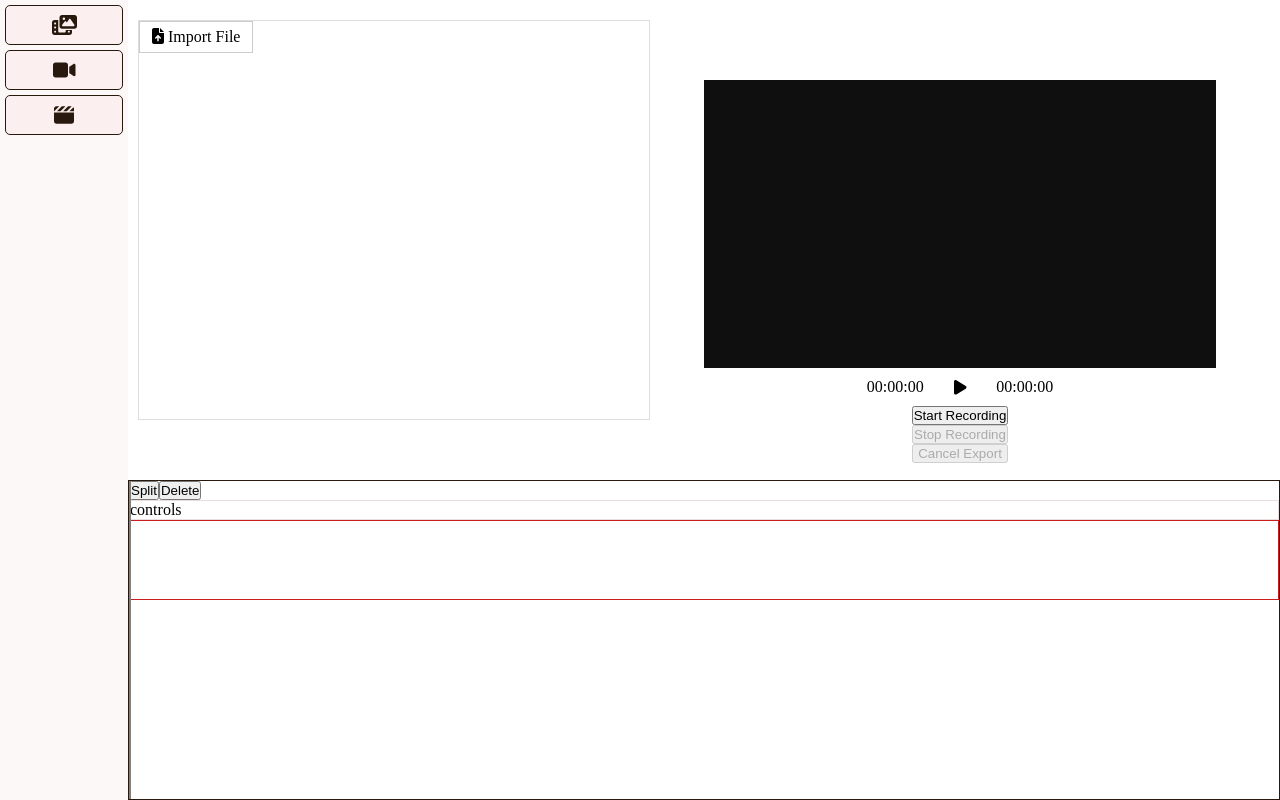
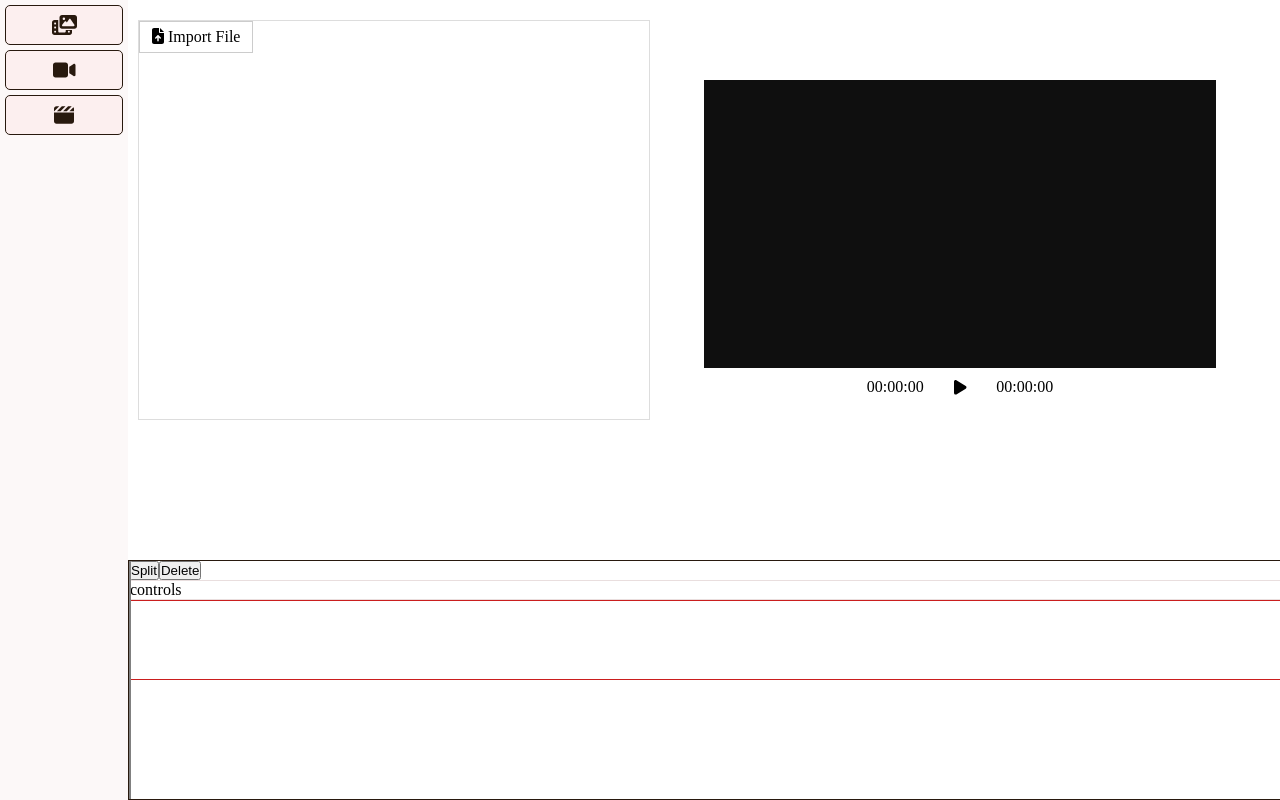
Before and after one commit to this-is-shreya/video-recorder-and-editor-with-auto-zoom, a React (Vite) app: page / in a window 1280 px wide. Built offline with nearby package versions, Linux system fonts and the light colour scheme.

Commit message:
removed zoom changes from split, trim, speedify. Fixed green screen in start of video load and resize issues. Added seekerPositionManuallyChanged and timelineWidth property.

```diff
--- a/src/App.css
+++ b/src/App.css
@@ -69,11 +69,10 @@ input[type="file"] {
   cursor: pointer;
 }
 .timeline {
-  position: fixed;
   bottom: 0;
+  position: absolute;
   border: 1px solid #28190e;
-  min-width: 90vw;
-  height: 40vh;
+  height: 30vh;
   margin-left: 10vw;
   overflow-y: auto;
   overflow-x: auto;
@@ -88,11 +87,10 @@ input[type="file"] {
   display: flex;
   align-items: center;
   height: 10vh;
-  width: 100%;
   border: 1px solid #ca1e1e;
   position: relative;
+  white-space: nowrap;
   overflow-x: auto;
-  white-space: nowrap;
 }
 
 .video-player {
--- a/src/App.jsx
+++ b/src/App.jsx
@@ -1,4 +1,4 @@
-import {  useEffect, useRef, useState } from "react";
+import { useEffect, useRef, useState } from "react";
 import "./App.css";
 import AppContext from "./AppContext";
 import Navbar from "./components/Navbar";
@@ -19,6 +19,8 @@ function App() {
   const [currentTime, setCurrentTime] = useState("00:00:00");
   const [maxTime, setMaxTime] = useState("00:00:00");
   const videoPlayerRef = useRef(null);
+  const [seekerPositionManuallyChanged, setSeekerPositionManuallyChanged] =
+    useState(false);
 
   const convertToFormattedTime = (position) => {
     const time = Math.ceil(position);
@@ -29,10 +31,10 @@ function App() {
     const formattedMinutes = minutes < 10 ? `0${minutes}` : minutes;
     const formattedHours = hours < 10 ? `0${hours}` : hours;
     return `${formattedHours}:${formattedMinutes}:${formattedSeconds}`;
-  }
-  useEffect(()=>{
+  };
+  useEffect(() => {
     setCurrentTime(convertToFormattedTime(seekerPosition * 0.1));
-  },[seekerPosition])
+  }, [seekerPosition]);
 
   return (
     <>
@@ -54,11 +56,13 @@ function App() {
           setMaxTime: setMaxTime,
           convertToFormattedTime: convertToFormattedTime,
           videoPlayerRef: videoPlayerRef,
+          seekerPositionManuallyChanged:seekerPositionManuallyChanged,
+          setSeekerPositionManuallyChanged:setSeekerPositionManuallyChanged
         }}
       >
         <Navbar />
         <div className="video-preview">
-          <div className="video-player">
+          <div className="video-player" ref={videoPlayerRef}>
             <VideoPlayer />
           </div>
           <div className="video-player-controls">
@@ -75,7 +79,7 @@ function App() {
             </button>
             <span>{maxTime}</span>
           </div>
-          <VE />
+          {/* <VE /> */}
         </div>
         <Timeline />
       </AppContext.Provider>
--- a/src/AppContext.js
+++ b/src/AppContext.js
@@ -17,6 +17,8 @@ const AppContext = createContext({
   setMaxTime: () => {},
   convertToFormattedTime: () => {},
   videoPlayerRef: null,
+  seekerPositionManuallyChanged: false,
+  setSeekerPositionManuallyChanged: ()=>{}
 });
 
 export default AppContext;
--- a/src/components/VE.jsx
+++ b/src/components/VE.jsx
@@ -1,112 +1,44 @@
-import React, { useRef, useContext, useState } from "react";
+import React, { useRef, useState, useContext } from "react";
 import html2canvas from "html2canvas";
 import AppContext from "../AppContext";
 
 const VE = () => {
   const { videoPlayerRef } = useContext(AppContext);
-  const canvasRef = useRef(null);
   const mediaRecorderRef = useRef(null);
   const recordedChunks = useRef([]);
   const [isRecording, setIsRecording] = useState(false);
-  const animationFrameRef = useRef(null);
-  const uiSnapshotRef = useRef(null);
+  const streamRef = useRef(null);
 
-  // 📌 Capture UI snapshot initially and every second
-  const captureUI = async () => {
-    if (!videoPlayerRef.current) return;
+  const startRecording = async () => {
+    if (!videoPlayerRef.current) {
+      console.error("No video player found!");
+      return;
+    }
 
-    uiSnapshotRef.current = await html2canvas(videoPlayerRef.current, {
-      backgroundColor: null,
-      scale: 4, // ✅ Higher scale for better resolution
+    setIsRecording(true);
+    recordedChunks.current = [];
+
+    // Create a canvas and capture the div content repeatedly
+    const canvas = document.createElement("canvas");
+    const ctx = canvas.getContext("2d");
+
+    const { width, height } = videoPlayerRef.current.getBoundingClientRect();
+    canvas.width = width;
+    canvas.height = height;
+
+    streamRef.current = canvas.captureStream(30); // 30 FPS
+    mediaRecorderRef.current = new MediaRecorder(streamRef.current, {
+      mimeType: "video/webm",
+      videoBitsPerSecond: 40_000_000,
     });
 
-    setTimeout(captureUI, 1000); // Capture every second
-  };
-
-  const captureFrame = () => {
-    const videoPlayerDiv = videoPlayerRef.current;
-    const canvas = canvasRef.current;
-    if (!videoPlayerDiv || !canvas) return;
-
-    const { width, height } = videoPlayerDiv.getBoundingClientRect();
-    const ctx = canvas.getContext("2d");
-
-    const scaleFactor = 10;
-    canvas.width = width * scaleFactor;
-    canvas.height = height * scaleFactor;
-    canvas.style.width = `${width}px`;
-    canvas.style.height = `${height}px`;
-
-    ctx.imageSmoothingEnabled = true;
-    ctx.imageSmoothingQuality = "high";
-    ctx.scale(scaleFactor, scaleFactor);
-    ctx.clearRect(0, 0, width, height);
-
-    // 📌 ✅ Ensure UI Snapshot is drawn first to pick up colors
-    if (uiSnapshotRef.current) {
-      ctx.drawImage(uiSnapshotRef.current, 0, 0, width, height);
-    } else {
-      console.warn("UI snapshot not available yet!");
-    }
-
-    // 📌 ✅ Overlay video separately to keep quality high
-    const videoElement = videoPlayerDiv.querySelector("video");
-    if (videoElement) {
-      const videoRect = videoElement.getBoundingClientRect();
-      const offsetX =
-        videoRect.left - videoPlayerDiv.getBoundingClientRect().left;
-      const offsetY =
-        videoRect.top - videoPlayerDiv.getBoundingClientRect().top;
-
-      ctx.drawImage(
-        videoElement,
-        offsetX,
-        offsetY,
-        videoRect.width,
-        videoRect.height
-      );
-    }
-
-    animationFrameRef.current = requestAnimationFrame(captureFrame);
-  };
-
-  const startRecording = async () => {
-    recordedChunks.current = [];
-
-    await captureUI(); // 📌 First snapshot to prevent black-and-white issue
-    setTimeout(() => captureFrame(), 100); // 📌 Delay slightly to ensure colors are picked up
-
-    const canvasStream = canvasRef.current.captureStream(60);
-    let videoElement = videoPlayerRef.current?.querySelector("video");
-    let audioStream = videoElement?.captureStream();
-    let audioTracks = audioStream?.getAudioTracks() || [];
-
-    const combinedStream = new MediaStream([
-      ...canvasStream.getVideoTracks(),
-      ...audioTracks,
-    ]);
-
-    const mediaRecorder = new MediaRecorder(combinedStream, {
-      mimeType: "video/webm",
-      videoBitsPerSecond: 40_000_000, // ✅ Increase bitrate to 100 Mbps
-    });
-
-    mediaRecorderRef.current = mediaRecorder;
-
-    mediaRecorder.ondataavailable = (event) => {
+    mediaRecorderRef.current.ondataavailable = (event) => {
       if (event.data.size > 0) {
         recordedChunks.current.push(event.data);
       }
     };
 
-    mediaRecorder.onstop = () => {
-      cancelAnimationFrame(animationFrameRef.current);
-
-      if (recordedChunks.current.length === 0) {
-        console.error("No recorded data available.");
-        return;
-      }
-
+    mediaRecorderRef.current.onstop = () => {
       const blob = new Blob(recordedChunks.current, { type: "video/webm" });
       const url = URL.createObjectURL(blob);
       const a = document.createElement("a");
@@ -117,38 +49,41 @@ const VE = () => {
       URL.revokeObjectURL(url);
     };
 
-    mediaRecorder.start();
-    setIsRecording(true);
+    mediaRecorderRef.current.start();
+
+    // Capture frames continuously
+    const captureFrame = async () => {
+      if (!isRecording) return;
+
+      const snapshot = await html2canvas(videoPlayerRef.current, {
+        backgroundColor: null, // Preserve transparency
+        scale: 2, // High quality
+      });
+
+      ctx.clearRect(0, 0, width, height);
+      ctx.drawImage(snapshot, 0, 0, width, height);
+
+      requestAnimationFrame(captureFrame);
+    };
+
+    captureFrame();
   };
 
   const stopRecording = () => {
-    if (mediaRecorderRef.current && isRecording) {
+    if (mediaRecorderRef.current) {
+      setIsRecording(false);
       mediaRecorderRef.current.stop();
-      setIsRecording(false);
-    }
-  };
-
-  const cancelExport = () => {
-    if (mediaRecorderRef.current && isRecording) {
-      mediaRecorderRef.current.stop();
-      setIsRecording(false);
-      recordedChunks.current = []; // Clear recorded data to prevent download
-      console.log("Export canceled.");
     }
   };
 
   return (
-    <div style={{ display: "flex", flexDirection: "column" }}>
+    <div>
       <button onClick={startRecording} disabled={isRecording}>
         Start Recording
       </button>
       <button onClick={stopRecording} disabled={!isRecording}>
         Stop Recording
       </button>
-      <button onClick={cancelExport} disabled={!isRecording}>
-        Cancel Export
-      </button>
-      <canvas ref={canvasRef} style={{ display: "none" }}></canvas>
     </div>
   );
 };
--- a/src/components/timeline/Seeker.jsx
+++ b/src/components/timeline/Seeker.jsx
@@ -1,6 +1,8 @@
-import React, { useState, useEffect } from "react";
+import React, { useState, useEffect, useContext } from "react";
+import AppContext from "../../AppContext";
 
-const Seeker = ({seekerPosition}) => {
+const Seeker = () => {
+  const {seekerPosition} = useContext(AppContext)
 
   return (
     <div
--- a/src/components/timeline/Timeline.jsx
+++ b/src/components/timeline/Timeline.jsx
@@ -9,6 +9,9 @@ const Timeline = () => {
   const intervalRef = useRef(null);
   const [isSplit, setIsSplit] = useState(false);
   const [isDeleteMedia, setIsDeleteMedia] = useState(false);
+  const [timelineWidth, setTimelineWidth] = useState(
+    (90 * window.innerWidth) / 100
+  );
 
   const {
     seekerPosition,
@@ -74,11 +77,11 @@ const Timeline = () => {
           newStart: seekerPosition * 0.1 + 1,
           speedStart: seekerPosition * 0.1 + 1,
           trackX: seekerPosition,
-          zoomCenter: { x: 0, y: 0 },
-          zoomStart: null,
-          zoomDuration: null,
-          zoomLevel: 1,
-          startsFrom: Math.floor(seekerPosition * 0.1 - source.newStart)
+          // zoomCenter: { x: 0, y: 0 },
+          // zoomStart: null,
+          // zoomDuration: null,
+          // zoomLevel: 1,
+          startsFrom: Math.floor(seekerPosition * 0.1 - source.newStart + source.startsFrom)
         };
 
         // First half
@@ -87,10 +90,10 @@ const Timeline = () => {
           speedEnd: seekerPosition * 0.1, //it's a special case, instead of newEnd I'm using seekerPosition
           newEnd: seekerPosition * 0.1,
           end: seekerPosition * 0.1,
-          zoomCenter: { x: 0, y: 0 },
-          zoomStart: null,
-          zoomDuration: null,
-          zoomLevel: 1
+          // zoomCenter: { x: 0, y: 0 },
+          // zoomStart: null,
+          // zoomDuration: null,
+          // zoomLevel: 1
         };
         console.log("new sources are ", newSource, updatedSource);
 
@@ -123,19 +126,26 @@ const Timeline = () => {
     console.log("from timeline: currentsandt", currentSourceAndTiming);
   }, [seekerPosition, sourceAndTiming]);
   return (
-    <div className="timeline">
+    <div
+      className="timeline"
+      style={{
+        minWidth: `${timelineWidth}px`,
+      }}
+    >
       <div>
         <button onClick={handleSplit}>Split</button>
         <button onClick={handleDeleteTrackMedia}>Delete</button>
       </div>
 
-      <Controls setSeekerPosition={setSeekerPosition} />
-      <Seeker seekerPosition={seekerPosition} />
+      <Controls />
+      <Seeker />
       <Track
         isSplit={isSplit}
         setIsSplit={setIsSplit}
         isDeleteMedia={isDeleteMedia}
         setIsDeleteMedia={setIsDeleteMedia}
+        timelineWidth={timelineWidth}
+        setTimelineWidth={setTimelineWidth}
       />
       {/* <Track
         isSplit={isSplit}
--- a/src/components/timeline/Track.jsx
+++ b/src/components/timeline/Track.jsx
@@ -3,7 +3,14 @@ import { getMediaSrcAndType } from "../../utils/getMediaSrcAndType";
 import { Rnd } from "react-rnd";
 import AppContext from "../../AppContext";
 
-const Track = ({ isSplit, setIsSplit, isDeleteMedia, setIsDeleteMedia }) => {
+const Track = ({
+  isSplit,
+  setIsSplit,
+  isDeleteMedia,
+  setIsDeleteMedia,
+  timelineWidth,
+  setTimelineWidth,
+}) => {
   const [elements, setElements] = useState([]); // Store element IDs
   const [trackMedia, setTrackMedia] = useState([]); // Store media data
   const [positions, setPositions] = useState({}); // Store positions and sizes
@@ -17,7 +24,7 @@ const Track = ({ isSplit, setIsSplit, isDeleteMedia, setIsDeleteMedia }) => {
     maxTime,
     setMaxTime,
     sourceAndTiming,
-    setSourceAndTiming
+    setSourceAndTiming,
   } = useContext(AppContext);
 
   const handleDrop = (e) => {
@@ -57,7 +64,7 @@ const Track = ({ isSplit, setIsSplit, isDeleteMedia, setIsDeleteMedia }) => {
           newEnd: x * 0.1 + Number(duration),
           speedEnd: x * 0.1 + Number(duration),
           position: { x: 0, y: 0 },
-          size: { width: "40vw", height: "22.5vh" },
+          size: { width: "30vw", height: "35vh" },
           trackX: x,
           mediaType: mediaType,
           borderRadius: "0",
@@ -66,7 +73,8 @@ const Track = ({ isSplit, setIsSplit, isDeleteMedia, setIsDeleteMedia }) => {
           zoomStart: prev.zoomStart ? prev.zoomStart : null,
           zoomDuration: prev.zoomDuration ? prev.zoomDuration : 0,
           zoomLevel: prev.zoomLevel ? prev.zoomLevel : 1,
-          startsFrom: 0
+          startsFrom: 0,
+          volume: 1,
         },
       ]);
     }
@@ -75,6 +83,7 @@ const Track = ({ isSplit, setIsSplit, isDeleteMedia, setIsDeleteMedia }) => {
   const handleDragStop = (id, e, data) => {
     const newX = data.x;
     const width = positions[id]?.width || 100;
+
     const isOverlapping = checkOverlap(
       { left: newX, right: newX + width },
       elements,
@@ -165,11 +174,11 @@ const Track = ({ isSplit, setIsSplit, isDeleteMedia, setIsDeleteMedia }) => {
               ...item,
               newStart: diff,
               trackX: newX,
-              zoomCenter: { x: 0, y: 0 },
-              zoomStart: null,
-              zoomDuration: null,
-              zoomLevel: 1,
-              startsFrom: Math.floor(diff - item.start)
+              // zoomCenter: { x: 0, y: 0 },
+              // zoomStart: null,
+              // zoomDuration: null,
+              // zoomLevel: 1,
+              startsFrom: Math.floor(diff - item.start),
             };
           }
           return item;
@@ -220,10 +229,10 @@ const Track = ({ isSplit, setIsSplit, isDeleteMedia, setIsDeleteMedia }) => {
             return {
               ...item,
               newEnd: diff,
-              zoomCenter: { x: 0, y: 0 },
-              zoomStart: null,
-              zoomDuration: null,
-              zoomLevel: 1,
+              // zoomCenter: { x: 0, y: 0 },
+              // zoomStart: null,
+              // zoomDuration: null,
+              // zoomLevel: 1,
             };
           }
           return item;
@@ -320,10 +329,10 @@ const Track = ({ isSplit, setIsSplit, isDeleteMedia, setIsDeleteMedia }) => {
           return {
             ...item,
             speedEnd: item.speedStart + speedEnd,
-            zoomCenter: { x: 0, y: 0 },
-            zoomStart: null,
-            zoomDuration: null,
-            zoomLevel: 1,
+            // zoomCenter: { x: 0, y: 0 },
+            // zoomStart: null,
+            // zoomDuration: null,
+            // zoomLevel: 1,
           };
         }
         return item;
@@ -353,6 +362,7 @@ const Track = ({ isSplit, setIsSplit, isDeleteMedia, setIsDeleteMedia }) => {
         return prev.filter((item) => item !== selectedElement);
       });
       setTrackMedia(tracks);
+      setSelectedElement(null);
       setIsDeleteMedia(false);
     }
 
@@ -360,8 +370,7 @@ const Track = ({ isSplit, setIsSplit, isDeleteMedia, setIsDeleteMedia }) => {
       (max, obj) => Math.max(max, obj.newEnd),
       0
     );
-    setMaxTime(convertToFormattedTime(maxNewEnd))
-
+    setMaxTime(convertToFormattedTime(maxNewEnd));
   }, [sourceAndTiming, isSplit, isDeleteMedia]);
 
   return (
@@ -369,6 +378,9 @@ const Track = ({ isSplit, setIsSplit, isDeleteMedia, setIsDeleteMedia }) => {
       className="track"
       onDragOver={(e) => e.preventDefault()}
       onDrop={handleDrop}
+      style={{
+        minWidth: `${timelineWidth}px`,
+      }}
     >
       {trackMedia.map((m) => (
         <Rnd
@@ -395,6 +407,14 @@ const Track = ({ isSplit, setIsSplit, isDeleteMedia, setIsDeleteMedia }) => {
             handleResizeStop(m.id, e, direction, ref, delta, position);
             setIsDraggable(true);
           }}
+          onDragStart={(e, data) => {
+            const width = positions[m.id]?.width || 100;
+            if (data.x + width > timelineWidth) {
+              console.log("ans ", data.x + width);
+
+              setTimelineWidth(data.x + width); // Expand dynamically
+            }
+          }}
         >
           <div
             className="track-video"
```
Also changed, not shown: src/components/Video.jsx (+92 -15 lines), src/components/VideoPlayer.jsx (+73 -65 lines), src/components/timeline/Controls.jsx (+5 -2 lines).
